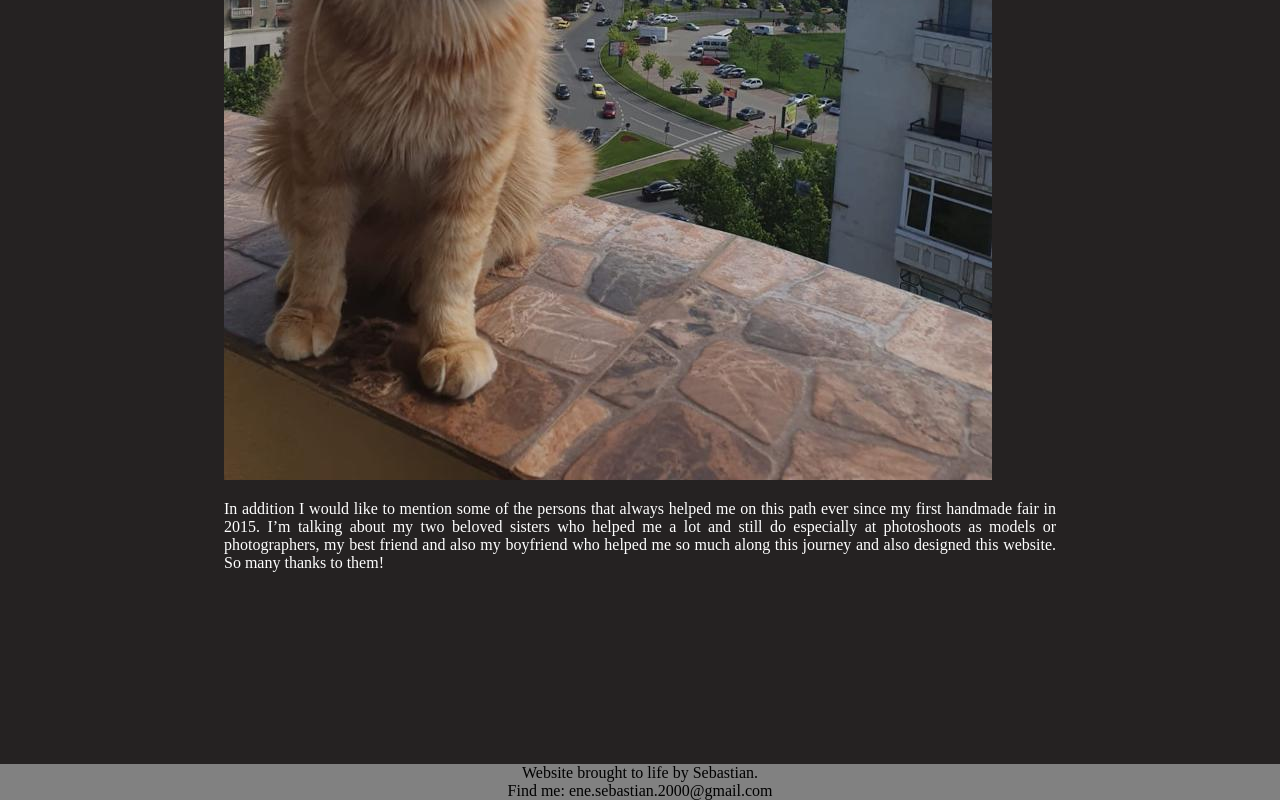
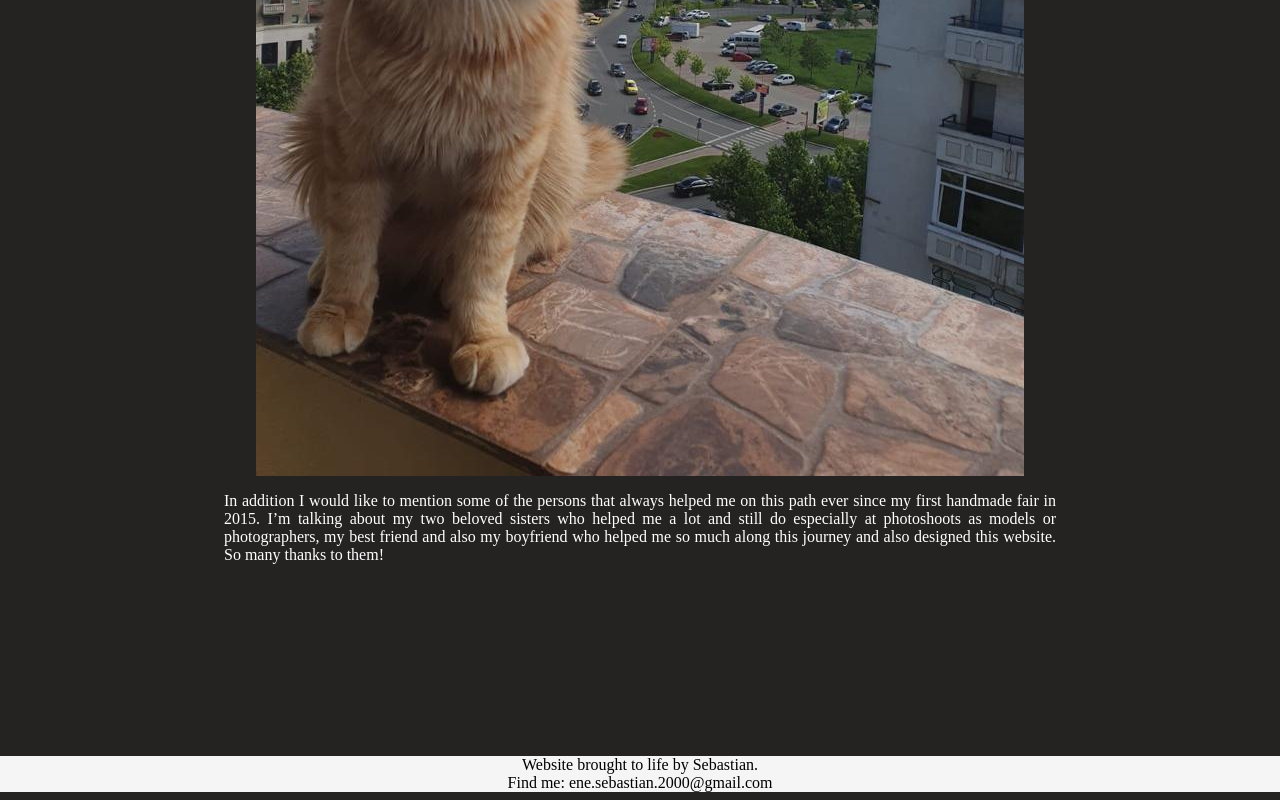
Before and after one commit to Sebastian-Ene/JulesCrystalDesign, an Angular app: page /about in a window 1280 px wide. Shown: the part 1641-2441 px from the top of the page. Built offline with nearby package versions, Linux system fonts and the light colour scheme.

Commit message:
minor minor fixes

```diff
--- a/src/app/about/about.component.scss
+++ b/src/app/about/about.component.scss
@@ -11,5 +11,7 @@
   }
   img {
     max-width: 100%;
+    display: block;
+    margin: auto;
   }
 }
--- a/src/app/nav-bar/nav-bar.component.scss
+++ b/src/app/nav-bar/nav-bar.component.scss
@@ -69,7 +69,7 @@ img {
 }
 footer {
   position: relative;
-  background-color: rgb(129, 129, 129);
+  background-color: whitesmoke;
   margin-top: 5em;
   text-align: center;
   bottom: 0px;
```
